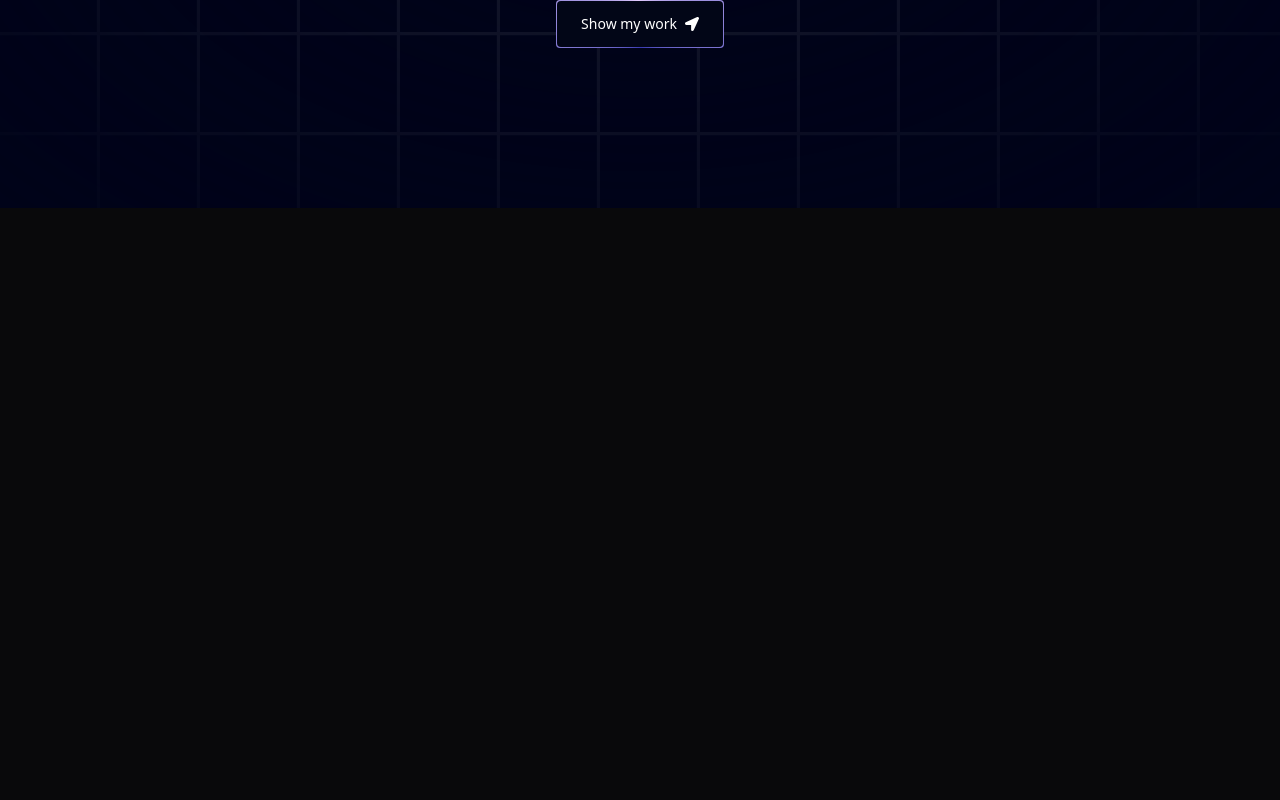
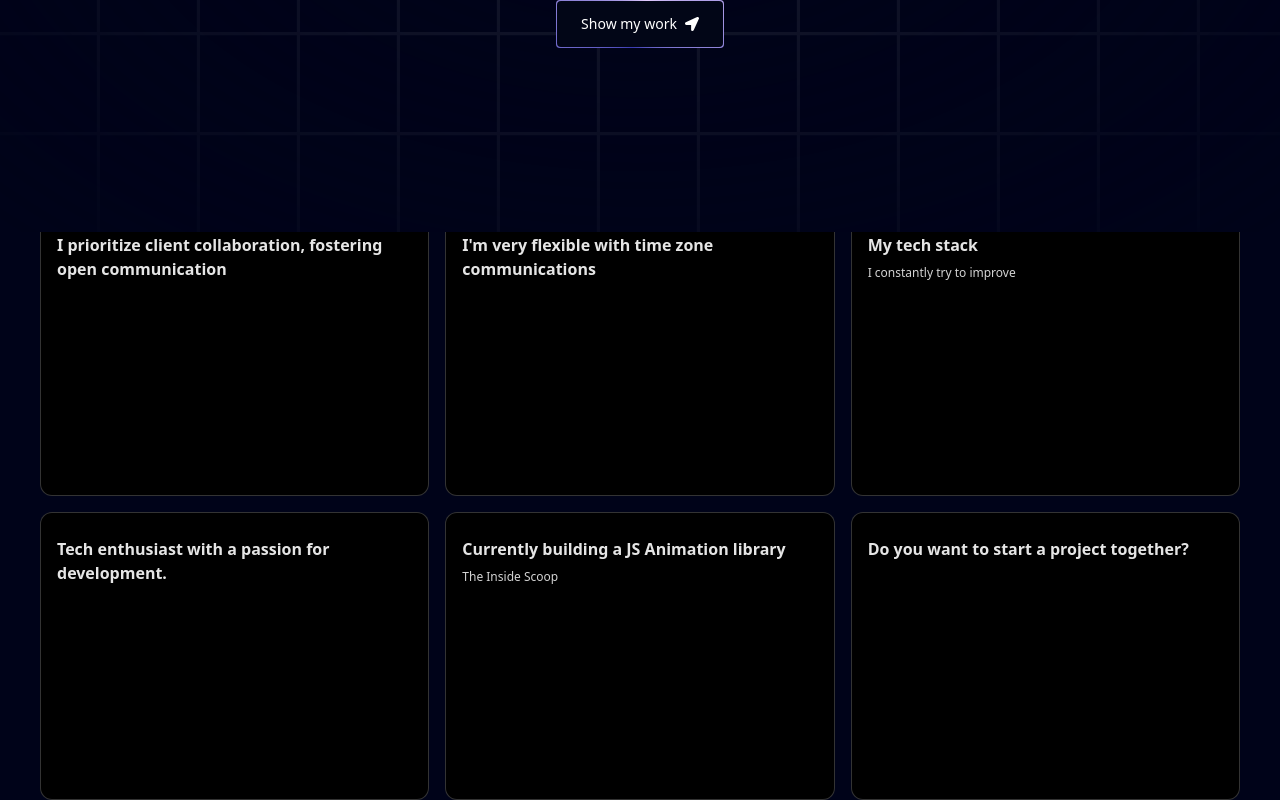
Before and after one commit to NabilRaiyan/My-Portfolio, a Next.js app: page / in a window 1280 px wide. Shown: the part 568-1368 px from the top of the page. Before the commit the page ends 800 px from the top, so only its background shows below. Built offline with nearby package versions, Linux system fonts and the light colour scheme.

Commit message:
creating bento grid

```diff
--- a/components/Grid.tsx
+++ b/components/Grid.tsx
@@ -1,10 +1,22 @@
 import React from 'react'
+import { BentoGrid, BentoGridItem } from './ui/BentoGrid'
+import { gridItems } from '@/data'
 
 const Grid = () => {
   return (
-    <div>
+    <section id='about'>
+      <BentoGrid>
+        {
+            gridItems.map((item) => (
+                <BentoGridItem id={item.id} key={item.id}
+                    title={item.title} description={item.description}
+                >
 
-    </div>
+                </BentoGridItem>
+            ))
+        }
+      </BentoGrid>
+    </section>
   )
 }
 
--- /dev/null
+++ b/components/ui/BentoGrid.tsx
@@ -0,0 +1,56 @@
+import { cn } from "@/utils/cn";
+
+export const BentoGrid = ({
+  className,
+  children,
+}: {
+  className?: string;
+  children?: React.ReactNode;
+}) => {
+  return (
+    <div
+      className={cn(
+        "grid md:auto-rows-[18rem] grid-cols-1 md:grid-cols-3 gap-4 max-w-7xl mx-auto ",
+        className
+      )}
+    >
+      {children}
+    </div>
+  );
+};
+
+export const BentoGridItem = ({
+  className,
+  id,
+  title,
+  description,
+  header,
+  icon,
+}: {
+  className?: string;
+  id: number;
+  title?: string | React.ReactNode;
+  description?: string | React.ReactNode;
+  header?: React.ReactNode;
+  icon?: React.ReactNode;
+}) => {
+  return (
+    <div
+      className={cn(
+        "row-span-1 rounded-xl group/bento hover:shadow-xl transition duration-200 shadow-input dark:shadow-none p-4 dark:bg-black dark:border-white/[0.2] bg-white border border-transparent justify-between flex flex-col space-y-4",
+        className
+      )}
+    >
+      {header}
+      <div className="group-hover/bento:translate-x-2 transition duration-200">
+        {icon}
+        <div className="font-sans font-bold text-neutral-600 dark:text-neutral-200 mb-2 mt-2">
+          {title}
+        </div>
+        <div className="font-sans font-normal text-neutral-600 text-xs dark:text-neutral-300">
+          {description}
+        </div>
+      </div>
+    </div>
+  );
+};
--- /dev/null
+++ b/data/index.ts
@@ -0,0 +1,217 @@
+export const navItems = [
+    { name: "About", link: "#about" },
+    { name: "Projects", link: "#projects" },
+    { name: "Testimonials", link: "#testimonials" },
+    { name: "Contact", link: "#contact" },
+  ];
+
+  export const gridItems = [
+    {
+      id: 1,
+      title: "I prioritize client collaboration, fostering open communication ",
+      description: "",
+      className: "lg:col-span-3 md:col-span-6 md:row-span-4 lg:min-h-[60vh]",
+      imgClassName: "w-full h-full",
+      titleClassName: "justify-end",
+      img: "/b1.svg",
+      spareImg: "",
+    },
+    {
+      id: 2,
+      title: "I'm very flexible with time zone communications",
+      description: "",
+      className: "lg:col-span-2 md:col-span-3 md:row-span-2",
+      imgClassName: "",
+      titleClassName: "justify-start",
+      img: "",
+      spareImg: "",
+    },
+    {
+      id: 3,
+      title: "My tech stack",
+      description: "I constantly try to improve",
+      className: "lg:col-span-2 md:col-span-3 md:row-span-2",
+      imgClassName: "",
+      titleClassName: "justify-center",
+      img: "",
+      spareImg: "",
+    },
+    {
+      id: 4,
+      title: "Tech enthusiast with a passion for development.",
+      description: "",
+      className: "lg:col-span-2 md:col-span-3 md:row-span-1",
+      imgClassName: "",
+      titleClassName: "justify-start",
+      img: "/grid.svg",
+      spareImg: "/b4.svg",
+    },
+
+    {
+      id: 5,
+      title: "Currently building a JS Animation library",
+      description: "The Inside Scoop",
+      className: "md:col-span-3 md:row-span-2",
+      imgClassName: "absolute right-0 bottom-0 md:w-96 w-60",
+      titleClassName: "justify-center md:justify-start lg:justify-center",
+      img: "/b5.svg",
+      spareImg: "/grid.svg",
+    },
+    {
+      id: 6,
+      title: "Do you want to start a project together?",
+      description: "",
+      className: "lg:col-span-2 md:col-span-3 md:row-span-1",
+      imgClassName: "",
+      titleClassName: "justify-center md:max-w-full max-w-60 text-center",
+      img: "",
+      spareImg: "",
+    },
+  ];
+
+  export const projects = [
+    {
+      id: 1,
+      title: "3D Solar System Planets to Explore",
+      des: "Explore the wonders of our solar system with this captivating 3D simulation of the planets using Three.js.",
+      img: "/p1.svg",
+      iconLists: ["/re.svg", "/tail.svg", "/ts.svg", "/three.svg", "/fm.svg"],
+      link: "https://github.com/adrianhajdin?tab=repositories",
+    },
+    {
+      id: 2,
+      title: "Yoom - Video Conferencing App",
+      des: "Simplify your video conferencing experience with Yoom. Seamlessly connect with colleagues and friends.",
+      img: "/p2.svg",
+      iconLists: ["/next.svg", "/tail.svg", "/ts.svg", "/stream.svg", "/c.svg"],
+      link: "https://github.com/adrianhajdin/zoom-clone",
+    },
+    {
+      id: 3,
+      title: "AI Image SaaS - Canva Application",
+      des: "A REAL Software-as-a-Service app with AI features and a payments and credits system using the latest tech stack.",
+      img: "/p3.svg",
+      iconLists: ["/re.svg", "/tail.svg", "/ts.svg", "/three.svg", "/c.svg"],
+      link: "https://github.com/adrianhajdin/ai_saas_app",
+    },
+    {
+      id: 4,
+      title: "Animated Apple Iphone 3D Website",
+      des: "Recreated the Apple iPhone 15 Pro website, combining GSAP animations and Three.js 3D effects..",
+      img: "/p4.svg",
+      iconLists: ["/next.svg", "/tail.svg", "/ts.svg", "/three.svg", "/gsap.svg"],
+      link: "https://github.com/adrianhajdin/iphone",
+    },
+  ];
+
+  export const testimonials = [
+    {
+      quote:
+        "Collaborating with Adrian was an absolute pleasure. His professionalism, promptness, and dedication to delivering exceptional results were evident throughout our project. Adrian's enthusiasm for every facet of development truly stands out. If you're seeking to elevate your website and elevate your brand, Adrian is the ideal partner.",
+      name: "Michael Johnson",
+      title: "Director of AlphaStream Technologies",
+    },
+    {
+      quote:
+        "Collaborating with Adrian was an absolute pleasure. His professionalism, promptness, and dedication to delivering exceptional results were evident throughout our project. Adrian's enthusiasm for every facet of development truly stands out. If you're seeking to elevate your website and elevate your brand, Adrian is the ideal partner.",
+      name: "Michael Johnson",
+      title: "Director of AlphaStream Technologies",
+    },
+    {
+      quote:
+        "Collaborating with Adrian was an absolute pleasure. His professionalism, promptness, and dedication to delivering exceptional results were evident throughout our project. Adrian's enthusiasm for every facet of development truly stands out. If you're seeking to elevate your website and elevate your brand, Adrian is the ideal partner.",
+      name: "Michael Johnson",
+      title: "Director of AlphaStream Technologies",
+    },
+    {
+      quote:
+        "Collaborating with Adrian was an absolute pleasure. His professionalism, promptness, and dedication to delivering exceptional results were evident throughout our project. Adrian's enthusiasm for every facet of development truly stands out. If you're seeking to elevate your website and elevate your brand, Adrian is the ideal partner.",
+      name: "Michael Johnson",
+      title: "Director of AlphaStream Technologies",
+    },
+    {
+      quote:
+        "Collaborating with Adrian was an absolute pleasure. His professionalism, promptness, and dedication to delivering exceptional results were evident throughout our project. Adrian's enthusiasm for every facet of development truly stands out. If you're seeking to elevate your website and elevate your brand, Adrian is the ideal partner.",
+      name: "Michael Johnson",
+      title: "Director of AlphaStream Technologies",
+    },
+  ];
+
+  export const companies = [
+    {
+      id: 1,
+      name: "cloudinary",
+      img: "/cloud.svg",
+      nameImg: "/cloudName.svg",
+    },
+    {
+      id: 2,
+      name: "appwrite",
+      img: "/app.svg",
+      nameImg: "/appName.svg",
+    },
+    {
+      id: 3,
+      name: "HOSTINGER",
+      img: "/host.svg",
+      nameImg: "/hostName.svg",
+    },
+    {
+      id: 4,
+      name: "stream",
+      img: "/s.svg",
+      nameImg: "/streamName.svg",
+    },
+    {
+      id: 5,
+      name: "docker.",
+      img: "/dock.svg",
+      nameImg: "/dockerName.svg",
+    },
+  ];
+
+  export const workExperience = [
+    {
+      id: 1,
+      title: "Frontend Engineer Intern",
+      desc: "Assisted in the development of a web-based platform using React.js, enhancing interactivity.",
+      className: "md:col-span-2",
+      thumbnail: "/exp1.svg",
+    },
+    {
+      id: 2,
+      title: "Mobile App Dev - JSM Tech",
+      desc: "Designed and developed mobile app for both iOS & Android platforms using React Native.",
+      className: "md:col-span-2", // change to md:col-span-2
+      thumbnail: "/exp2.svg",
+    },
+    {
+      id: 3,
+      title: "Freelance App Dev Project",
+      desc: "Led the dev of a mobile app for a client, from initial concept to deployment on app stores.",
+      className: "md:col-span-2", // change to md:col-span-2
+      thumbnail: "/exp3.svg",
+    },
+    {
+      id: 4,
+      title: "Lead Frontend Developer",
+      desc: "Developed and maintained user-facing features using modern frontend technologies.",
+      className: "md:col-span-2",
+      thumbnail: "/exp4.svg",
+    },
+  ];
+
+  export const socialMedia = [
+    {
+      id: 1,
+      img: "/git.svg",
+    },
+    {
+      id: 2,
+      img: "/twit.svg",
+    },
+    {
+      id: 3,
+      img: "/link.svg",
+    },
+  ];
```
